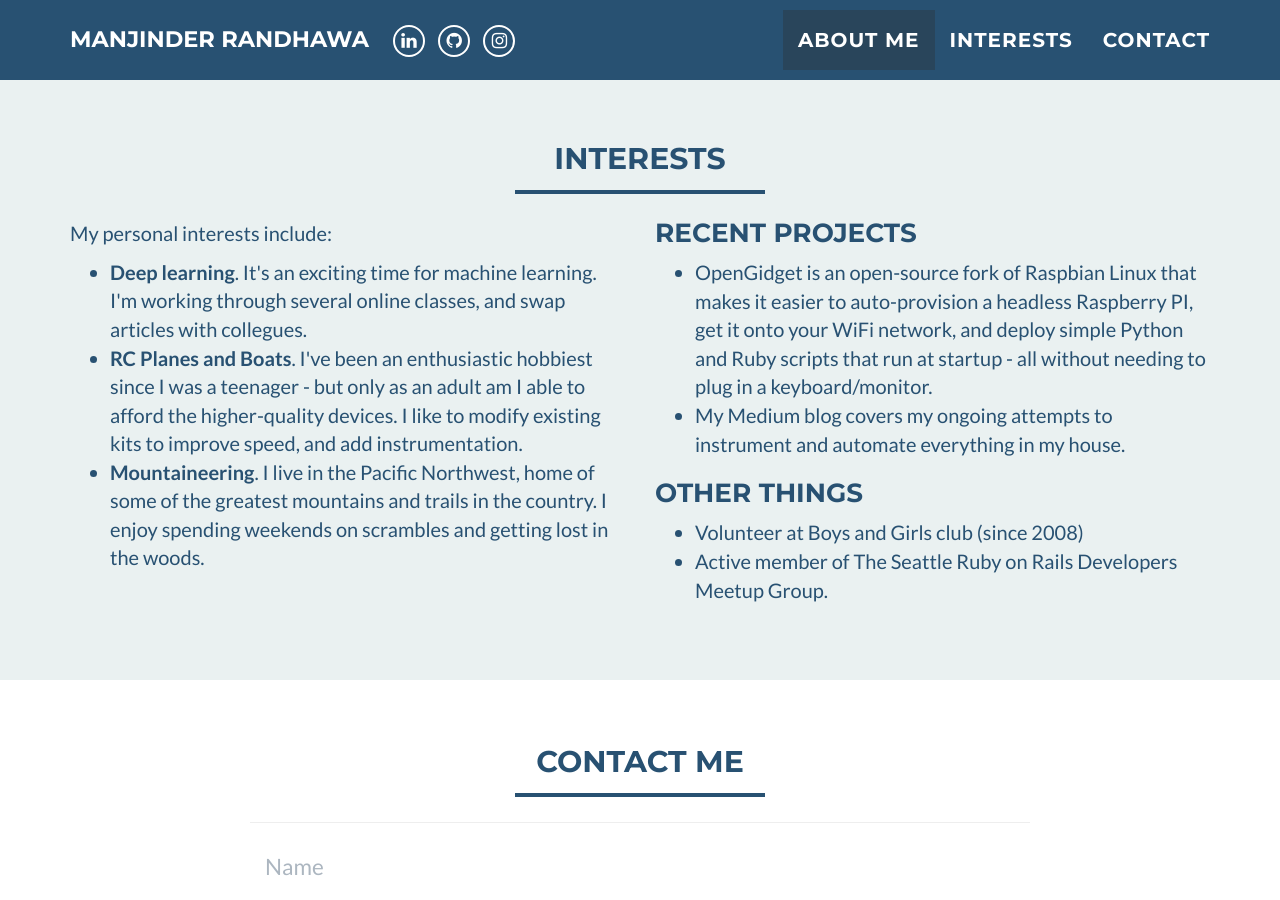
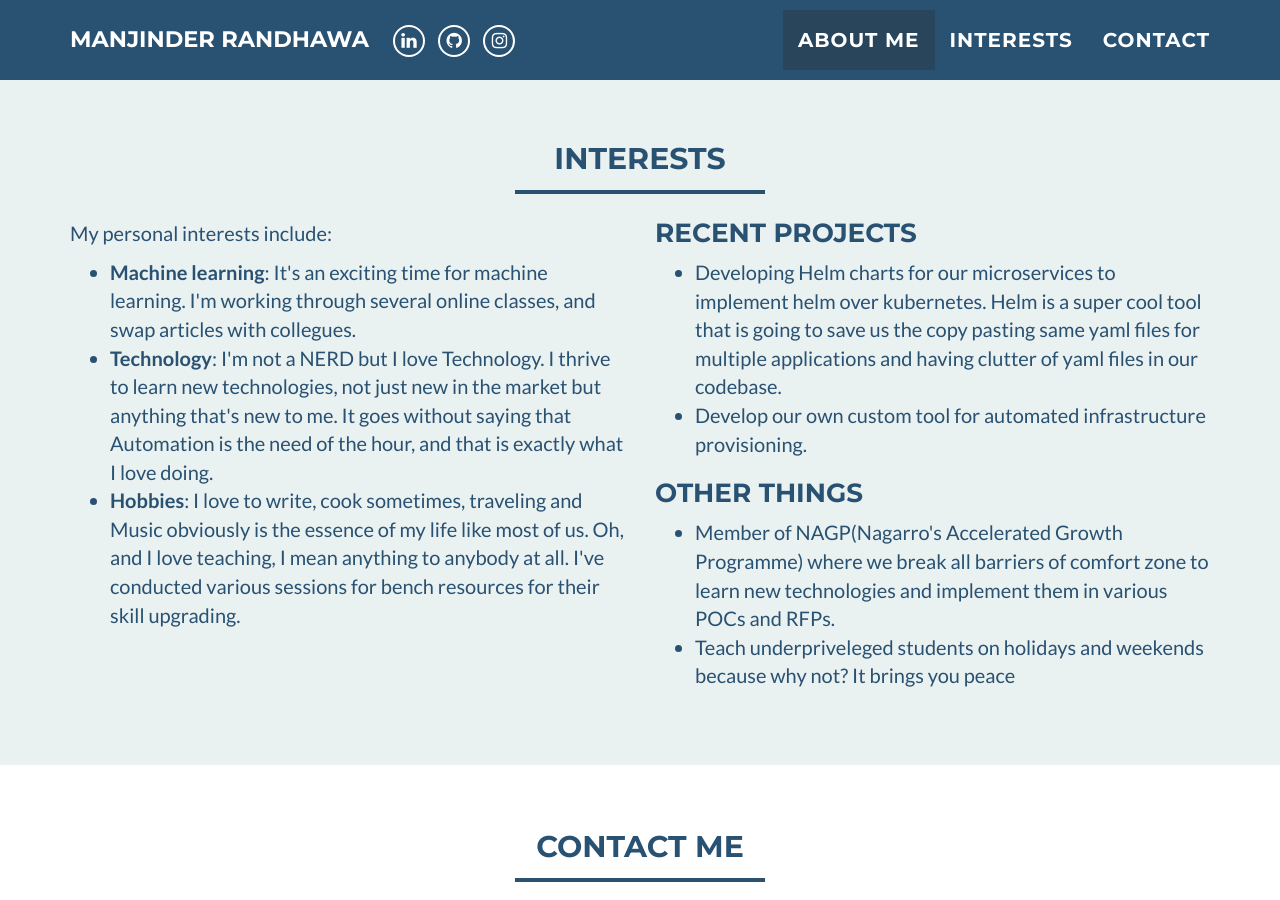
Before and after one commit to Manjinder096/manjinder096.github.io, a Jekyll site: the page built from index.html, in a window 1280 px wide and 900 px high, scrolled down 1240 px. Built offline with Jekyll 4.4.1, drawn with Linux system fonts in a browser that asks for light colours.

Commit message:
update Intrests

```diff
--- a/_includes/interests.html
+++ b/_includes/interests.html
@@ -13,15 +13,15 @@
         </p>
 			<ul>
 			  <li>
-				 <b>Deep learning</b>. It's an exciting time for machine learning. I'm working through several online classes, and swap articles with collegues.
+				 <b>Machine learning</b>: It's an exciting time for machine learning. I'm working through several online classes, and swap articles with collegues.
 			  </li>
 			  <li>
-				  <b>RC Planes and Boats</b>. I've been an enthusiastic hobbiest since I was a teenager - but only as an adult am I able to afford the higher-quality
-          devices. I like to modify existing kits to improve speed, and add instrumentation.
+				  <b>Technology</b>: I'm not a NERD but I love Technology. I thrive to learn new technologies, not just new in the market but anything that's new to me.
+				  It goes without saying that Automation is the need of the hour, and that is exactly what I love doing.
 			  </li>
 			  <li>
-				  <b>Mountaineering</b>. I live in the Pacific Northwest, home of some of the greatest mountains and trails in the country. I enjoy spending weekends
-          on scrambles and getting lost in the woods.
+				  <b>Hobbies</b>: I love to write, cook sometimes, traveling and Music obviously is the essence of my life like most of us. Oh, and I love teaching, I mean anything to anybody at all.
+				  I've conducted various sessions for bench resources for their skill upgrading.
       </li>
 			</ul>
 		</div>
@@ -29,20 +29,21 @@
       <h3 style="margin-top:0">Recent Projects</h3>
 		  <ul>
   			<li>
-          OpenGidget is an open-source fork of Raspbian Linux that makes it easier to auto-provision a headless Raspberry PI,
-          get it onto your WiFi network, and deploy simple Python and Ruby scripts that run at startup - all without needing to plug in a keyboard/monitor.
+			Developing Helm charts for our microservices to implement helm over kubernetes. Helm is a super cool tool that is going to save us
+			the copy pasting same yaml files for multiple applications and having clutter of yaml files in our codebase.
     		</li>
   			<li>
-          My Medium blog covers my ongoing attempts to instrument and automate everything in my house.
+            Develop our own custom tool for automated infrastructure provisioning.
   			</li>
   		    </ul>
   		    <h3>Other Things</h3>
   		    <ul>
   			<li>
-           Volunteer at Boys and Girls club (since 2008)
+			Member of NAGP(Nagarro's Accelerated Growth Programme) where we break all barriers of comfort zone to learn new technologies and implement
+			them in various POCs and RFPs.
   			</li>
   			<li>
-  			  Active member of The Seattle Ruby on Rails Developers Meetup Group.
+  			Teach underpriveleged students on holidays and weekends because why not? It brings you peace
   			</li>
 		   </ul>
       </div>
```
